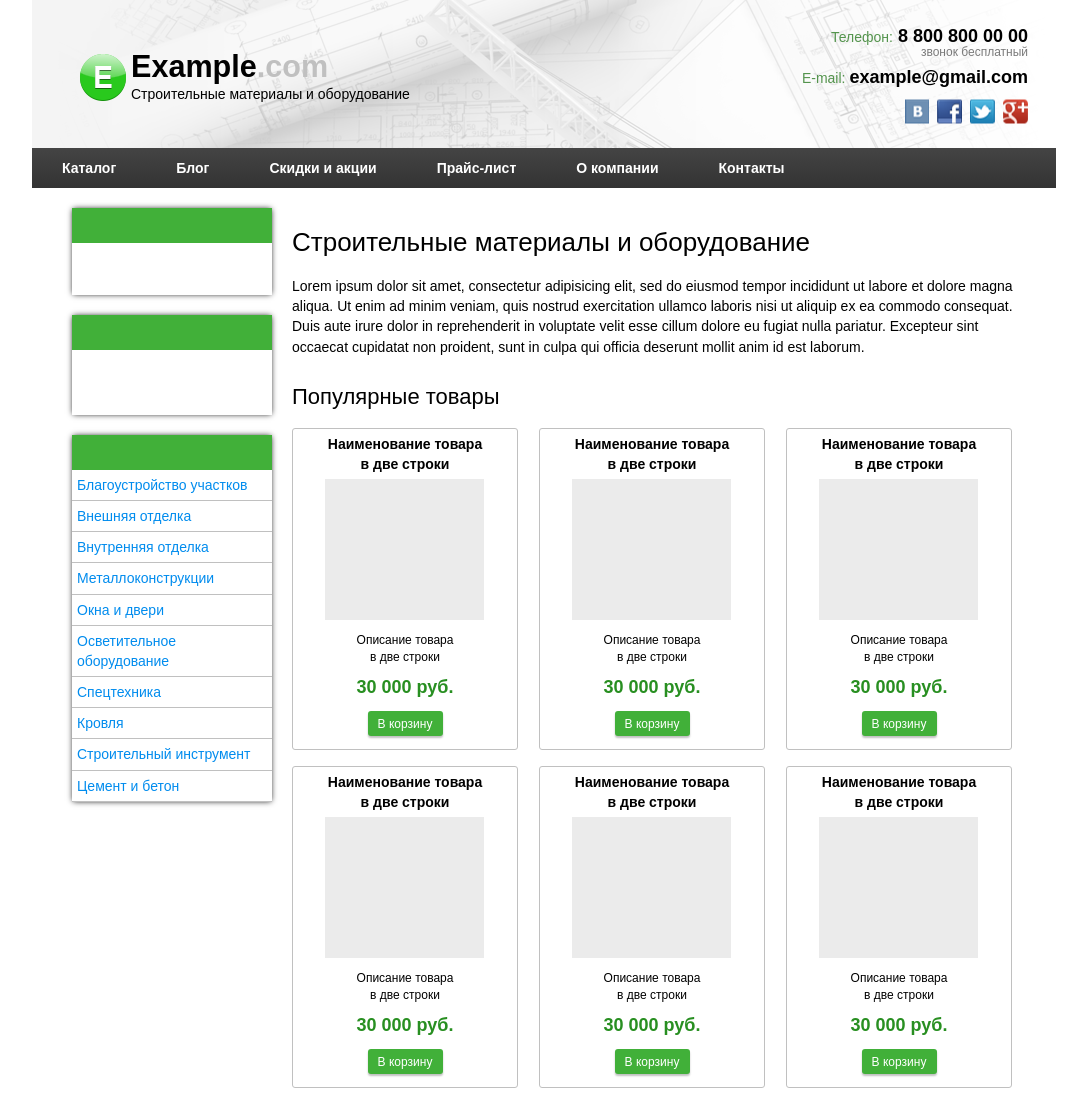
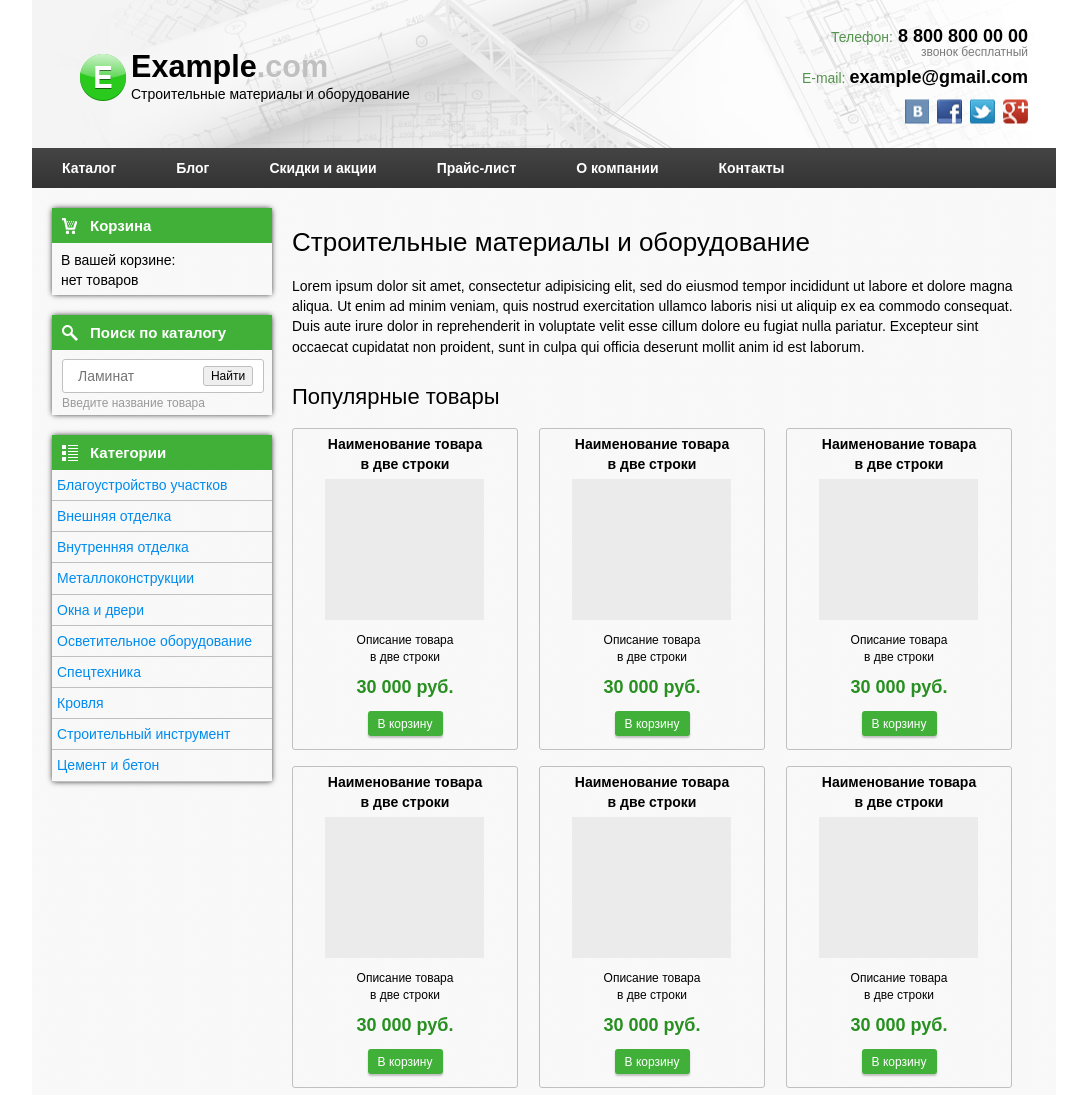
Before and after one commit to Gretten/test_layout, a plain HTML site: page app/index.html in a window 1280 px wide. Shown: the top 1095 px of the page, without its empty margins (96-1183 px from the left). Drawn offline with Linux system fonts and the light colour scheme.

Commit message:
Alpha 0.8

```diff
--- a/app/index.html
+++ b/app/index.html
@@ -42,19 +42,29 @@
             <nav class="nav flexbox-item angleBrackets">
                 <div class="basket">
                     <div class="menu-container">
-                        <div class="nav-header"></div>
-                        <div class="nav-body"></div>
+                        <div class="nav-header">Корзина</div>
+                        <div class="nav-body">
+                            <div class="basket-inner">
+                                <p>В вашей корзине:</p>
+                                <p>нет товаров</p>
+                            </div>
+                        </div>
                     </div>
                 </div>
                 <div class="catalog">
                     <div class="menu-container">
-                        <div class="nav-header"></div>
-                        <div class="nav-body"></div>
+                        <div class="nav-header">Поиск по каталогу</div>
+                        <div class="nav-body">
+                            <form>
+                                <input type="text" placeholder="Ламинат">
+                                <button type="submit">Найти</button>
+                            </form>
+                        </div>
                     </div>
                 </div>
                 <div class="categories">
                     <div class="menu-container">
-                        <div class="nav-header"></div>
+                        <div class="nav-header">Категории</div>
                         <div class="nav-body nav-body-links">
                             <ul>
                                <li><a href="#">Благоустройство участков</a></li>
--- a/app/less/main.less
+++ b/app/less/main.less
@@ -30,6 +30,10 @@ html {
 body {
   margin: 0;
   font-size: 1.75rem;
+}
+
+main {
+  background: url(/img/background.png);
 }
 
 a {
@@ -240,23 +244,106 @@ ul {
 .basket,
 .catalog,
 .categories {
-  width: 200px;
+  width: 220px;
   margin-bottom: 20px;
+  position: relative;
 }
 
 .basket {
   margin-top: 20px;
   min-height: 87px;
+  position: relative;
+}
+
+.basket-inner {
+  .hw(35px, 200px);
+  position: absolute;
+  top: 42px;
+  left: 9px;
+  font-size: 14px;
+}
+
+.basket-inner > p {
+  padding: 0;
+  margin: 0;
 }
 
 .catalog {
   min-height: 100px;
 }
 
+form {
+  position: relative;
+  width: 183px;
+  margin-left: 10px;
+  margin-top: 2px;
+  box-sizing: borer-box;
+  position: relative;
+}
 
+form::after {
+  content: "Введите название товара";
+  position: absolute;
+  font-size: 12px;
+  font-family: "Arial";
+  color: rgb(153, 153, 153);
+  line-height: 1.833;
+}
+
+input, button {
+  border: none;
+  outline: none;
+  border-radius: 3px;
+  border: 1px solid silver;
+}
+
+input {
+  width: 100%;
+  height: 30px;
+  padding-left: 15px;
+  color: black;
+  font-size: 14px;
+}
+
+.nav-body > form > button {
+  height: 20px;
+  width: 50px;
+  position: absolute;
+  top: 14px;
+  right: -8px;
+  cursor: pointer;
+  font-size: 12px;
+}
 
 .categories {
   max-height: 500px;
+}
+
+.basket::before {
+  content: "";
+  .hw(16px, 16px);
+  position: absolute;
+  top: 10px;
+  left: 10px;
+  background: url(/img/buttons.png) -131px;
+}
+
+.catalog::before {
+  content: "";
+  .hw(16px, 16px);
+  position: absolute;
+  top: 10px;
+  left: 10px;
+  background: url(/img/buttons.png) -26px;
+}
+
+.categories::before {
+  content: "";
+  .hw(16px, 16px);
+  position: absolute;
+  top: 10px;
+  left: 10px;
+  background: url(/img/buttons.png) -80px;
 }
 
 .nav-body-links ul {
@@ -280,10 +367,8 @@ ul {
   color: white;
   font-size: 15px;
   font-weight: bold;
-}
-
-.nav-body {
-
+  padding-left: 38px;
+  padding-top: 7px;
 }
 
 // Main section
```
Also changed, not shown: app/css/main.css, app/img/Layer 63.png (added), app/img/Layer 64.png (added), app/img/Layer 87.png (added), app/img/background.png (added), app/img/buttons.png (added).
